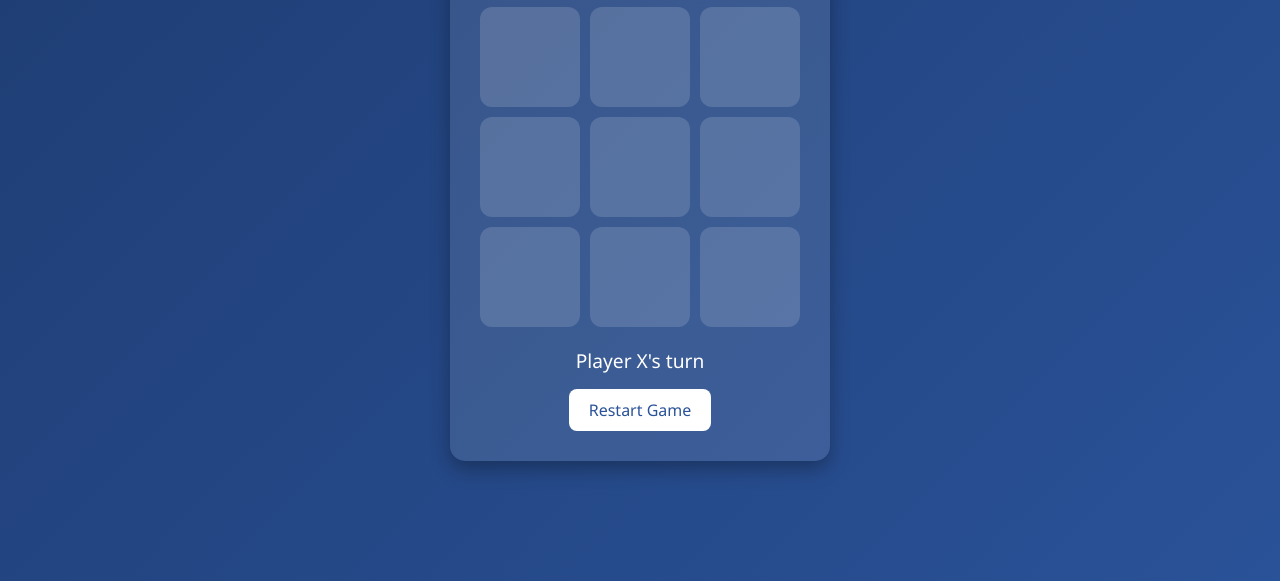
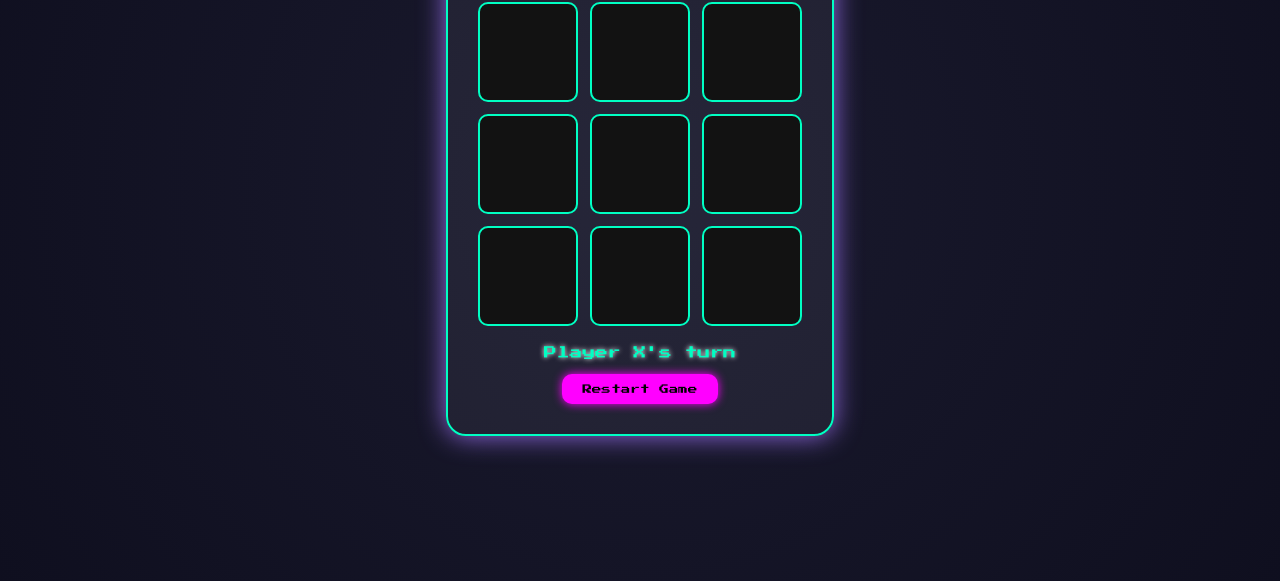
Before and after one commit to be-kaus/Tic-Tac-Toe, a plain HTML site: page index.html in a window 1280 px wide. Shown: the part 219-800 px from the top of the page. Drawn offline with Linux system fonts and the light colour scheme.

Commit message:
theme edits

```diff
--- a/style.css
+++ b/style.css
@@ -1,37 +1,58 @@
+@import url('https://fonts.googleapis.com/css2?family=Press+Start+2P&display=swap');
+
 * {
-  box-sizing: border-box;
   margin: 0;
   padding: 0;
-  font-family: 'Segoe UI', sans-serif;
+  box-sizing: border-box;
 }
 
 body {
+  background: radial-gradient(circle at center, #1a1a2e, #0f0f1f);
+  font-family: 'Press Start 2P', cursive;
+  color: #fff;
   display: flex;
+  justify-content: center;
+  align-items: center;
   height: 100vh;
-  align-items: center;
-  justify-content: center;
-  background: linear-gradient(135deg, #1e3c72, #2a5298);
-  color: #fff;
+  overflow: hidden;
 }
 
 .game-container {
   text-align: center;
+  background: rgba(255, 255, 255, 0.05);
   padding: 30px;
-  background: rgba(255, 255, 255, 0.1);
-  border-radius: 15px;
-  box-shadow: 0 8px 20px rgba(0, 0, 0, 0.3);
+  border-radius: 20px;
+  border: 2px solid #00ffc3;
+  box-shadow: 0 0 20px #00ffc3, 0 0 40px #ff00ff;
+  animation: glowBox 3s infinite alternate;
+}
+
+@keyframes glowBox {
+  0% {
+    box-shadow: 0 0 15px #00ffc3;
+  }
+  100% {
+    box-shadow: 0 0 35px #ff00ff;
+  }
 }
 
 h1 {
+  font-size: 1.5rem;
+  color: #ff00ff;
+  text-shadow: 0 0 5px #fff;
   margin-bottom: 20px;
-  font-size: 2.5em;
-  animation: fadeInDown 1s ease-out;
+  animation: flicker 1.5s infinite alternate;
+}
+
+@keyframes flicker {
+  0% { opacity: 0.85; }
+  100% { opacity: 1; }
 }
 
 .board {
   display: grid;
   grid-template-columns: repeat(3, 100px);
-  gap: 10px;
+  gap: 12px;
   justify-content: center;
   margin: 20px 0;
 }
@@ -39,70 +60,68 @@ h1 {
 .cell {
   width: 100px;
   height: 100px;
-  background: rgba(255, 255, 255, 0.15);
-  border-radius: 12px;
-  font-size: 2.5em;
-  font-weight: bold;
+  background: #121212;
+  border: 2px solid #00ffc3;
+  color: #fff;
+  font-size: 2em;
   display: flex;
   align-items: center;
   justify-content: center;
   cursor: pointer;
-  transition: transform 0.2s ease, background 0.3s;
+  transition: transform 0.2s ease, box-shadow 0.2s;
+  border-radius: 10px;
 }
 
 .cell:hover {
-  transform: scale(1.05);
-  background: rgba(255, 255, 255, 0.25);
+  transform: scale(1.1);
+  box-shadow: 0 0 10px #ff00ff;
 }
 
 .cell.x {
-  color: #f44336;
-  animation: pop 0.3s ease;
+  color: #ff0080;
+  text-shadow: 0 0 5px #ff0080;
+  animation: popX 0.3s ease;
 }
 
 .cell.o {
-  color: #4caf50;
-  animation: pop 0.3s ease;
+  color: #00ffc3;
+  text-shadow: 0 0 5px #00ffc3;
+  animation: popO 0.3s ease;
+}
+
+@keyframes popX {
+  0% { transform: scale(0); }
+  100% { transform: scale(1); }
+}
+
+@keyframes popO {
+  0% { transform: rotate(180deg) scale(0); }
+  100% { transform: rotate(0deg) scale(1); }
 }
 
 #status {
-  font-size: 1.2em;
-  margin: 15px 0;
+  font-size: 0.8rem;
+  margin-top: 10px;
+  color: #00ffc3;
+  text-shadow: 0 0 5px #fff;
 }
 
 button {
+  margin-top: 15px;
   padding: 10px 20px;
+  font-family: 'Press Start 2P', cursive;
+  font-size: 0.6rem;
+  background: #ff00ff;
+  color: #000;
   border: none;
-  background-color: #ffffff;
-  color: #2a5298;
-  border-radius: 8px;
+  border-radius: 10px;
   cursor: pointer;
-  font-size: 1em;
-  transition: background 0.3s;
+  transition: background 0.3s, transform 0.2s;
+  box-shadow: 0 0 10px #ff00ff;
 }
 
 button:hover {
-  background-color: #f0f0f0;
+  background: #00ffc3;
+  transform: scale(1.1);
+  color: #000;
 }
-
-@keyframes pop {
-  0% {
-    transform: scale(0.5);
-    opacity: 0;
-  }
-  100% {
-    transform: scale(1);
-    opacity: 1;
-  }
-}
-
-@keyframes fadeInDown {
-  0% {
-    transform: translateY(-30px);
-    opacity: 0;
-  }
-  100% {
-    transform: translateY(0px);
-    opacity: 1;
-  }
-}
```
